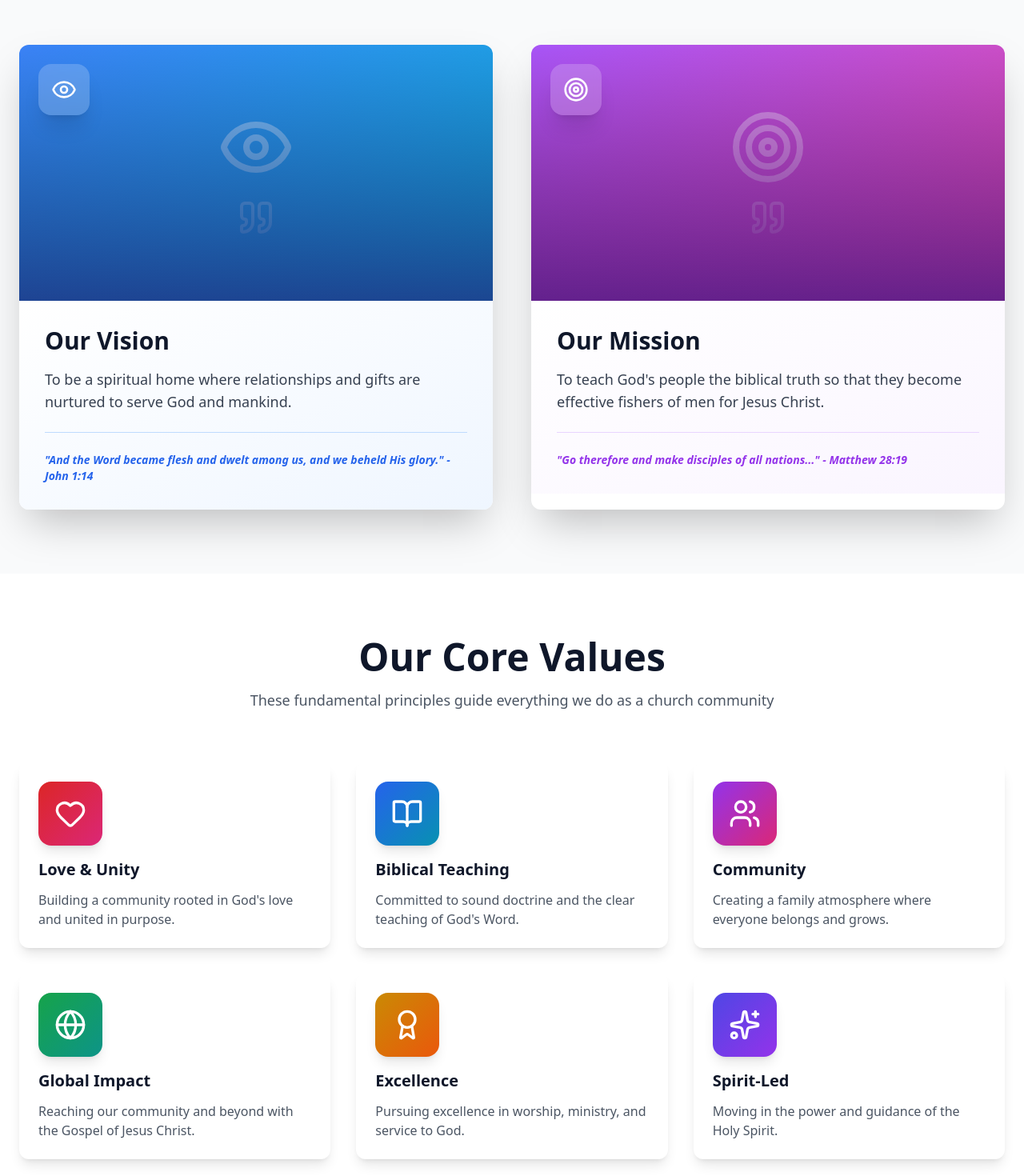
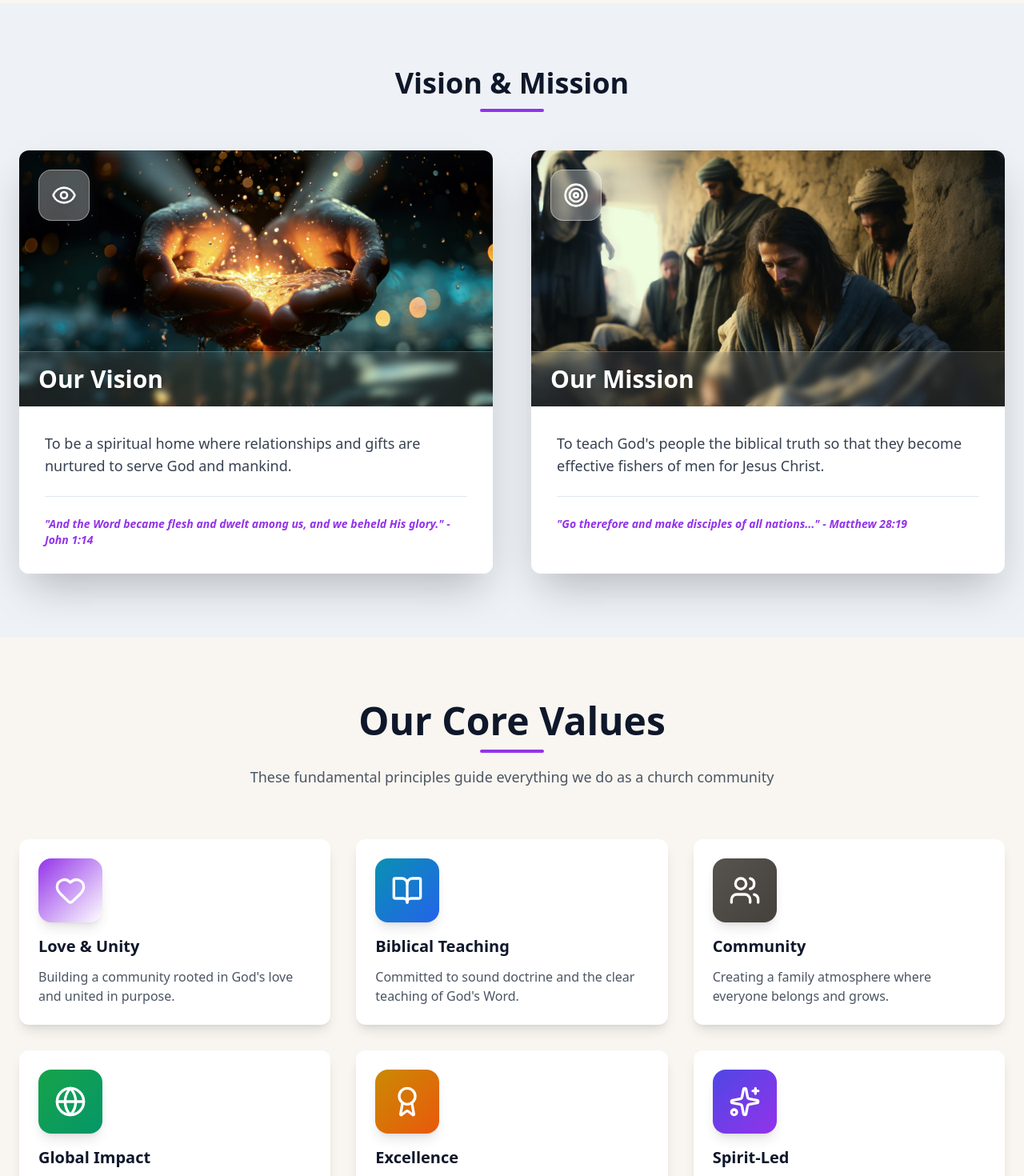
Before and after one commit to Jose-mn/Jmc-Kitui, a React (Vite) app in the folder jmc-frontend/: page /about in a window 1280 px wide. Shown: the part 980-2450 px from the top of the page at 80% size. Built offline with nearby package versions, Linux system fonts and the light colour scheme.

Commit message:
Update About.jsx and Pastorate.jsx with new styles and images

```diff
--- a/jmc-frontend/src/pages/About.jsx
+++ b/jmc-frontend/src/pages/About.jsx
@@ -5,6 +5,8 @@ import { Target, Eye, Heart, Users, Award, BookOpen, Globe, Sparkles, Quote } fr
 import bishop from "../assets/leadership/bishop-elijah.jpg";
 import revRuth from "../assets/leadership/rev-ruth.jpg";
 import bannerImage from "../assets/banner.webp";
+import visionImage from "../assets/Vision.jpg";
+import missionImage from "../assets/Mission.jpg";
 import Navigation from "../components/Navigation";
 import Footer from "../components/Footer";
 
@@ -19,25 +21,25 @@ export default function About() {
       icon: Heart,
       title: "Love & Unity",
       description: "Building a community rooted in God's love and united in purpose.",
-      color: "from-red-600 to-pink-600"
+      color: "from-purple-600 to-white-600"
     },
     {
       icon: BookOpen,
       title: "Biblical Teaching",
       description: "Committed to sound doctrine and the clear teaching of God's Word.",
-      color: "from-blue-600 to-cyan-600"
+      color: "from-cyan-600 to-blue-600"
     },
     {
       icon: Users,
       title: "Community",
       description: "Creating a family atmosphere where everyone belongs and grows.",
-      color: "from-purple-600 to-pink-600"
+      color: "from-stone-600 to-stone-700"
     },
     {
       icon: Globe,
       title: "Global Impact",
       description: "Reaching our community and beyond with the Gospel of Jesus Christ.",
-      color: "from-green-600 to-teal-600"
+      color: "from-green-600 to-emerald-600"
     },
     {
       icon: Award,
@@ -67,10 +69,8 @@ export default function About() {
           backgroundAttachment: 'fixed'
         }}
       >
-        {/* Transparent Overlay */}
-        <div className="absolute inset-0 bg-gradient-to-r from-purple-900/85 via-purple-800/80 to-purple-900/85" />
+        <div className="absolute inset-0 bg-gradient-to-r from-purple-600/80 via-purple-600/80 to-purple-600/80" />
 
-        {/* Animated elements */}
         <div className="absolute inset-0 opacity-20">
           <motion.div
             className="absolute top-20 left-10 w-72 h-72 bg-yellow-400 rounded-full mix-blend-multiply filter blur-3xl"
@@ -94,11 +94,9 @@ export default function About() {
             <h1 className="text-4xl md:text-5xl lg:text-6xl font-black mb-8 drop-shadow-lg">
               About Jesus Manifestation Church
             </h1>
-
             <p className="text-lg md:text-xl text-white max-w-3xl mx-auto leading-relaxed mb-10 drop-shadow-md">
               A Christ-centered ministry committed to revealing Jesus Christ through the Word, the Spirit, and transformed lives.
             </p>
-
             <motion.div
               className="flex flex-col sm:flex-row gap-4 justify-center"
               initial={{ opacity: 0, y: 20 }}
@@ -124,7 +122,10 @@ export default function About() {
       </section>
 
       {/* WHO WE ARE SECTION */}
-      <section className="py-12 md:py-20 px-4 md:px-6 bg-white">
+      <section
+        className="py-12 md:py-20 px-4 md:px-6"
+        style={{ backgroundColor: "#f9f6f1" }}
+      >
         <div className="max-w-7xl mx-auto">
           <motion.div
             initial="hidden"
@@ -137,6 +138,7 @@ export default function About() {
             <h2 className="text-3xl md:text-4xl lg:text-5xl font-black text-slate-900 mb-6">
               Who We Are
             </h2>
+            <div className="w-20 h-1 bg-purple-600 mx-auto mb-6 rounded-full" />
             <p className="text-base md:text-lg text-gray-700 leading-relaxed max-w-4xl mx-auto">
               Jesus Manifestation Church (JMC) Kitui is a vibrant, Spirit-filled community of believers committed to manifesting the presence and power of Jesus Christ in our generation. We are more than a congregation—we are a family united by faith, worship, and love.
             </p>
@@ -145,8 +147,24 @@ export default function About() {
       </section>
 
       {/* VISION & MISSION WITH IMAGE CARDS */}
-      <section className="py-12 md:py-20 px-4 md:px-6 bg-gray-50">
+      <section
+        className="py-12 md:py-20 px-4 md:px-6"
+        style={{ backgroundColor: "#eef2f7" }}
+      >
         <div className="max-w-7xl mx-auto">
+          <motion.div
+            initial="hidden"
+            whileInView="visible"
+            viewport={{ once: true }}
+            variants={fadeUp}
+            className="text-center mb-12"
+          >
+            <h2 className="text-3xl md:text-4xl font-black text-slate-900 mb-3">
+              Vision & Mission
+            </h2>
+            <div className="w-20 h-1 bg-purple-600 mx-auto rounded-full" />
+          </motion.div>
+
           <div className="grid md:grid-cols-2 gap-8 md:gap-12">
 
             {/* VISION CARD */}
@@ -159,26 +177,28 @@ export default function About() {
             >
               <Card className="border-0 shadow-2xl overflow-hidden h-full group hover:shadow-3xl transition-all duration-300">
                 <div className="relative h-64 md:h-80 overflow-hidden">
-                  <div className="w-full h-full bg-gradient-to-br from-blue-500 to-cyan-500 flex items-center justify-center">
-                    <div className="text-center p-8">
-                      <Eye className="w-24 h-24 text-white/40 mx-auto mb-4" />
-                      <Quote className="w-12 h-12 text-white/30 mx-auto" />
+                  <img
+                    src={visionImage}
+                    alt="Our Vision"
+                    className="w-full h-full object-cover group-hover:scale-110 transition-transform duration-500"
+                  />
+                  <div className="absolute top-6 left-6">
+                    <div className="w-16 h-16 rounded-2xl bg-white/30 backdrop-blur-sm flex items-center justify-center shadow-xl border border-white/40">
+                      <Eye className="w-8 h-8 text-white drop-shadow-lg" />
                     </div>
                   </div>
-                  <div className="absolute inset-0 bg-gradient-to-t from-blue-900/90 to-transparent" />
-                  <div className="absolute top-6 left-6">
-                    <div className="w-16 h-16 rounded-2xl bg-white/20 backdrop-blur-sm flex items-center justify-center shadow-xl">
-                      <Eye className="w-8 h-8 text-white" />
-                    </div>
+                  <div className="absolute bottom-0 left-0 right-0 px-6 py-4 bg-white/10 backdrop-blur-sm border-t border-white/20">
+                    <h3 className="text-2xl md:text-3xl font-black text-white drop-shadow-lg">
+                      Our Vision
+                    </h3>
                   </div>
                 </div>
-                <CardContent className="p-6 md:p-8 bg-gradient-to-br from-white to-blue-50">
-                  <h3 className="text-2xl md:text-3xl font-black text-slate-900 mb-4">Our Vision</h3>
+                <CardContent className="p-6 md:p-8 bg-white">
                   <p className="text-base md:text-lg text-gray-700 leading-relaxed">
                     To be a spiritual home where relationships and gifts are nurtured to serve God and mankind.
                   </p>
-                  <div className="mt-6 pt-6 border-t border-blue-200">
-                    <p className="text-sm font-semibold text-blue-600 italic">
+                  <div className="mt-6 pt-6 border-t border-slate-200">
+                    <p className="text-sm font-semibold text-purple-600 italic">
                       "And the Word became flesh and dwelt among us, and we beheld His glory." - John 1:14
                     </p>
                   </div>
@@ -196,25 +216,27 @@ export default function About() {
             >
               <Card className="border-0 shadow-2xl overflow-hidden h-full group hover:shadow-3xl transition-all duration-300">
                 <div className="relative h-64 md:h-80 overflow-hidden">
-                  <div className="w-full h-full bg-gradient-to-br from-purple-500 to-pink-500 flex items-center justify-center">
-                    <div className="text-center p-8">
-                      <Target className="w-24 h-24 text-white/40 mx-auto mb-4" />
-                      <Quote className="w-12 h-12 text-white/30 mx-auto" />
+                  <img
+                    src={missionImage}
+                    alt="Our Mission"
+                    className="w-full h-full object-cover group-hover:scale-110 transition-transform duration-500"
+                  />
+                  <div className="absolute top-6 left-6">
+                    <div className="w-16 h-16 rounded-2xl bg-white/30 backdrop-blur-sm flex items-center justify-center shadow-xl border border-white/40">
+                      <Target className="w-8 h-8 text-white drop-shadow-lg" />
                     </div>
                   </div>
-                  <div className="absolute inset-0 bg-gradient-to-t from-purple-900/90 to-transparent" />
-                  <div className="absolute top-6 left-6">
-                    <div className="w-16 h-16 rounded-2xl bg-white/20 backdrop-blur-sm flex items-center justify-center shadow-xl">
-                      <Target className="w-8 h-8 text-white" />
-                    </div>
+                  <div className="absolute bottom-0 left-0 right-0 px-6 py-4 bg-white/10 backdrop-blur-sm border-t border-white/20">
+                    <h3 className="text-2xl md:text-3xl font-black text-white drop-shadow-lg">
+                      Our Mission
+                    </h3>
                   </div>
                 </div>
-                <CardContent className="p-6 md:p-8 bg-gradient-to-br from-white to-purple-50">
-                  <h3 className="text-2xl md:text-3xl font-black text-slate-900 mb-4">Our Mission</h3>
+                <CardContent className="p-6 md:p-8 bg-white">
                   <p className="text-base md:text-lg text-gray-700 leading-relaxed">
                     To teach God's people the biblical truth so that they become effective fishers of men for Jesus Christ.
                   </p>
-                  <div className="mt-6 pt-6 border-t border-purple-200">
+                  <div className="mt-6 pt-6 border-t border-slate-200">
                     <p className="text-sm font-semibold text-purple-600 italic">
                       "Go therefore and make disciples of all nations..." - Matthew 28:19
                     </p>
@@ -228,7 +250,10 @@ export default function About() {
       </section>
 
       {/* CORE VALUES */}
-      <section className="py-12 md:py-20 px-4 md:px-6 bg-white">
+      <section
+        className="py-12 md:py-20 px-4 md:px-6"
+        style={{ backgroundColor: "#f9f6f1" }}
+      >
         <div className="max-w-7xl mx-auto">
           <motion.div
             initial="hidden"
@@ -238,9 +263,10 @@ export default function About() {
             transition={{ duration: 0.6 }}
             className="text-center mb-12 md:mb-16"
           >
-            <h2 className="text-3xl md:text-4xl lg:text-5xl font-black text-slate-900 mb-4">
+            <h2 className="text-3xl md:text-4xl lg:text-5xl font-black text-slate-900 mb-3">
               Our Core Values
             </h2>
+            <div className="w-20 h-1 bg-purple-600 mx-auto mb-4 rounded-full" />
             <p className="text-base md:text-lg text-gray-600 max-w-3xl mx-auto">
               These fundamental principles guide everything we do as a church community
             </p>
@@ -258,7 +284,7 @@ export default function About() {
                   variants={fadeUp}
                   transition={{ delay: index * 0.1, duration: 0.6 }}
                 >
-                  <Card className="border-0 shadow-lg h-full hover:shadow-xl transition-all duration-300 group">
+                  <Card className="border-0 shadow-lg h-full hover:shadow-xl transition-all duration-300 group bg-white">
                     <CardContent className="p-6">
                       <div className={`w-16 h-16 md:w-20 md:h-20 rounded-2xl bg-gradient-to-br ${value.color} flex items-center justify-center mb-4 shadow-lg group-hover:scale-110 transition-transform duration-300`}>
                         <Icon className="text-white w-8 h-8 md:w-10 md:h-10" />
@@ -279,7 +305,10 @@ export default function About() {
       </section>
 
       {/* WHAT WE BELIEVE */}
-      <section className="py-12 md:py-20 px-4 md:px-6 bg-gray-50">
+      <section
+        className="py-12 md:py-20 px-4 md:px-6"
+        style={{ backgroundColor: "#eef2f7" }}
+      >
         <div className="max-w-5xl mx-auto">
           <motion.div
             initial="hidden"
@@ -290,15 +319,16 @@ export default function About() {
           >
             <div className="text-center mb-12">
               <BookOpen className="w-16 h-16 mx-auto mb-6 text-purple-600" />
-              <h2 className="text-3xl md:text-4xl font-black text-slate-900 mb-4">
+              <h2 className="text-3xl md:text-4xl font-black text-slate-900 mb-3">
                 What We Believe
               </h2>
+              <div className="w-20 h-1 bg-purple-600 mx-auto mb-4 rounded-full" />
               <p className="text-base md:text-lg text-gray-600">
                 Our faith is built on the solid foundation of God's Word
               </p>
             </div>
 
-            <Card className="border-0 shadow-xl">
+            <Card className="border-0 shadow-xl bg-white">
               <CardContent className="p-6 md:p-10">
                 <p className="text-base md:text-lg text-gray-700 leading-relaxed">
                   We believe in Jesus Christ as the Son of God and Savior of the world. We believe in the authority of the Bible as the inspired Word of God, and in the work of the Holy Spirit in the life of every believer.
@@ -318,7 +348,11 @@ export default function About() {
       </section>
 
       {/* LEADERSHIP */}
-      <section id="leadership" className="py-16 md:py-20 px-4 md:px-6 bg-white">
+      <section
+        id="leadership"
+        className="py-16 md:py-20 px-4 md:px-6"
+        style={{ backgroundColor: "#f9f6f1" }}
+      >
         <motion.div
           initial="hidden"
           whileInView="visible"
@@ -327,9 +361,10 @@ export default function About() {
           transition={{ duration: 0.6 }}
           className="max-w-6xl mx-auto"
         >
-          <h2 className="text-3xl md:text-4xl lg:text-5xl font-black mb-4 text-center text-slate-900">
+          <h2 className="text-3xl md:text-4xl lg:text-5xl font-black mb-3 text-center text-slate-900">
             Our Leadership
           </h2>
+          <div className="w-20 h-1 bg-purple-600 mx-auto mb-4 rounded-full" />
           <p className="text-base md:text-lg text-gray-600 text-center mb-12 md:mb-16 max-w-3xl mx-auto">
             Meet the pastoral team leading Jesus Manifestation Church with vision, wisdom, and dedication
           </p>
@@ -351,7 +386,7 @@ export default function About() {
                     />
                     <div className="absolute inset-0 bg-gradient-to-t from-purple-900/80 via-transparent to-transparent opacity-0 group-hover:opacity-100 transition-opacity duration-300" />
                   </div>
-                  <div className="p-6 md:p-8 text-center bg-gradient-to-br from-white to-purple-50">
+                  <div className="p-6 md:p-8 text-center bg-white">
                     <h3 className="text-2xl md:text-3xl font-black text-slate-900">Bishop Elijah Mutua</h3>
                     <p className="text-base md:text-lg text-purple-600 font-bold mt-2 mb-4">Lead Pastor</p>
                     <p className="text-base text-gray-700 leading-relaxed">
@@ -378,7 +413,7 @@ export default function About() {
                     />
                     <div className="absolute inset-0 bg-gradient-to-t from-pink-900/80 via-transparent to-transparent opacity-0 group-hover:opacity-100 transition-opacity duration-300" />
                   </div>
-                  <div className="p-6 md:p-8 text-center bg-gradient-to-br from-white to-pink-50">
+                  <div className="p-6 md:p-8 text-center bg-white">
                     <h3 className="text-2xl md:text-3xl font-black text-slate-900">Reverend Ruth Mutua</h3>
                     <p className="text-base md:text-lg text-pink-600 font-bold mt-2 mb-4">Co-Pastor</p>
                     <p className="text-base text-gray-700 leading-relaxed">
@@ -393,7 +428,10 @@ export default function About() {
       </section>
 
       {/* COMMUNITY */}
-      <section className="py-12 md:py-20 px-4 md:px-6 bg-gray-50">
+      <section
+        className="py-12 md:py-20 px-4 md:px-6"
+        style={{ backgroundColor: "#eef2f7" }}
+      >
         <motion.div
           initial="hidden"
           whileInView="visible"
@@ -403,7 +441,8 @@ export default function About() {
           className="max-w-5xl mx-auto text-center"
         >
           <Users className="w-16 h-16 mx-auto mb-6 text-purple-600" />
-          <h2 className="text-3xl md:text-4xl font-black mb-6 text-slate-900">Our Church Family</h2>
+          <h2 className="text-3xl md:text-4xl font-black mb-3 text-slate-900">Our Church Family</h2>
+          <div className="w-20 h-1 bg-purple-600 mx-auto mb-6 rounded-full" />
           <p className="text-base md:text-lg text-gray-700 leading-relaxed max-w-3xl mx-auto mb-8">
             We are more than a congregation. We are a family united by faith, worship, and love, with ministries that allow everyone to grow, serve, and belong.
           </p>
```
Also changed, not shown: jmc-frontend/src/assets/Mission.jpg (added), jmc-frontend/src/assets/Vision.jpg (added).
